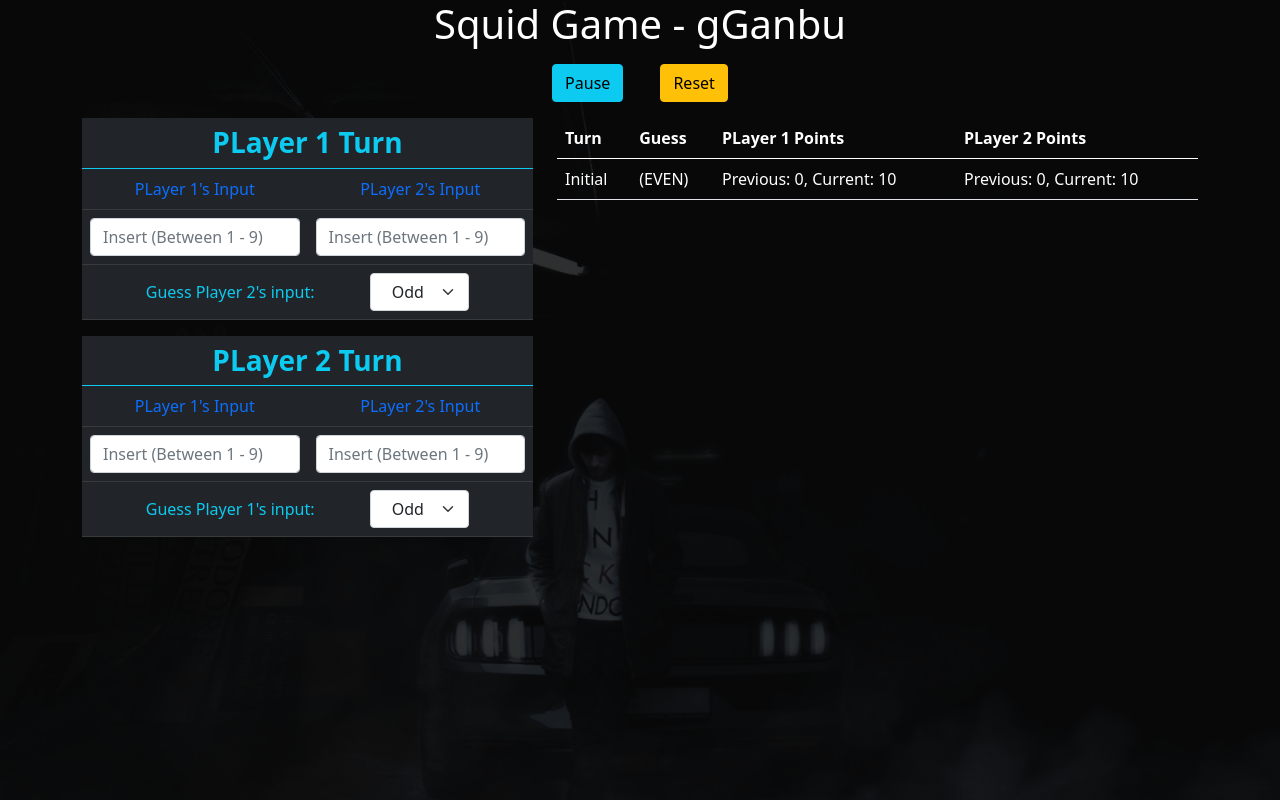
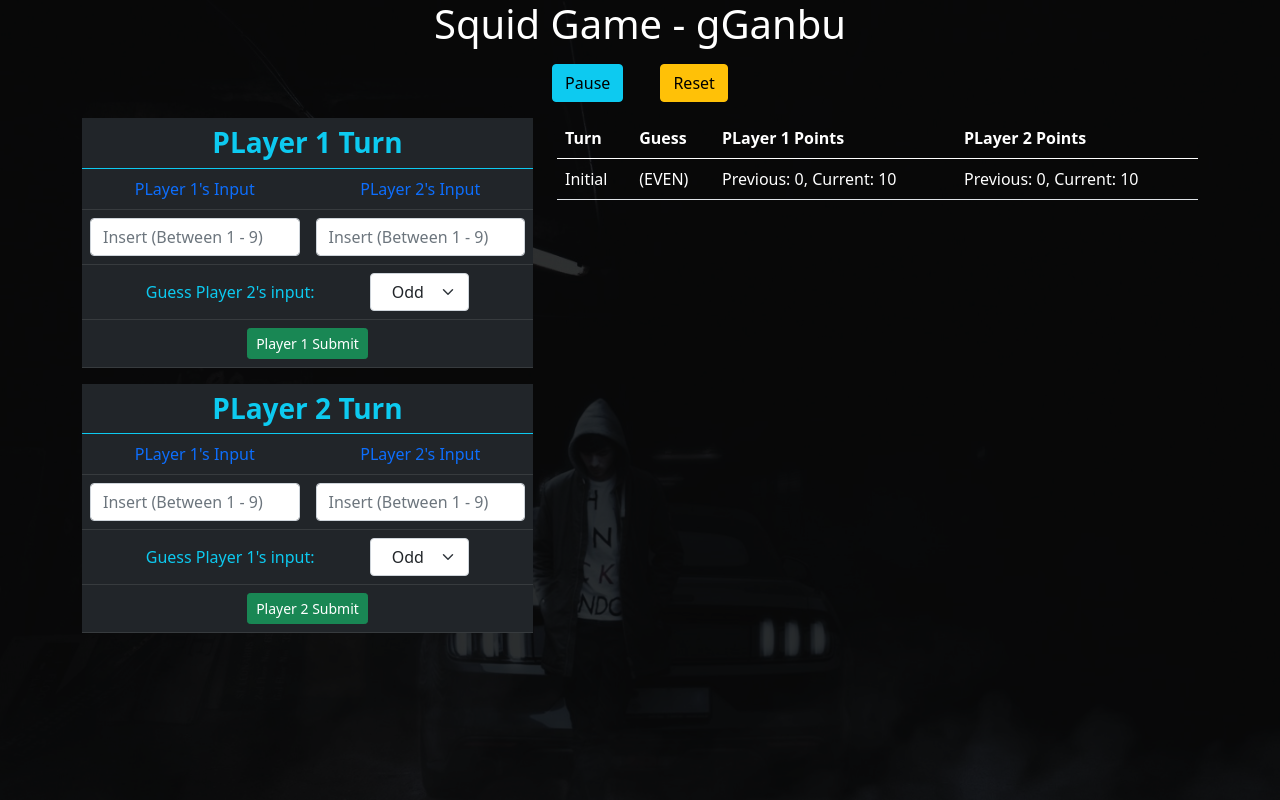
Before and after one commit to Miraz-Uddin/Fullstack-React-boot-camp-batch-03, a React (Vite) app in the folder Tasks/Day-11/: page / in a window 1280 px wide. Both pictures are taken after a click on the button "Start Game". Shown: the top 800 px of the page. Built offline with nearby package versions, Linux system fonts and the light colour scheme.

Commit message:
Game Control Adjusted

```diff
--- a/Tasks/Day-11/src/components/GamePlay.jsx
+++ b/Tasks/Day-11/src/components/GamePlay.jsx
@@ -77,11 +77,11 @@
               </div>
             </td>
           </tr>
-          <tr id="p1SubmitRow" className="d-none">
+          <tr id="p1SubmitRow">
             <td colSpan="2">
               <div className="d-flex justify-content-center">
                 <button className="btn btn-success btn-sm" id="p1Submit">
-                  Submit
+                  Player 1 Submit
                 </button>
               </div>
             </td>
@@ -149,11 +149,11 @@
               </div>
             </td>
           </tr>
-          <tr id="p2SubmitRow" className="d-none">
+          <tr id="p2SubmitRow">
             <td colSpan="2">
               <div className="d-flex justify-content-center">
                 <button className="btn btn-success btn-sm" id="p2Submit">
-                  Submit
+                  Player 2 Submit
                 </button>
               </div>
             </td>
```
